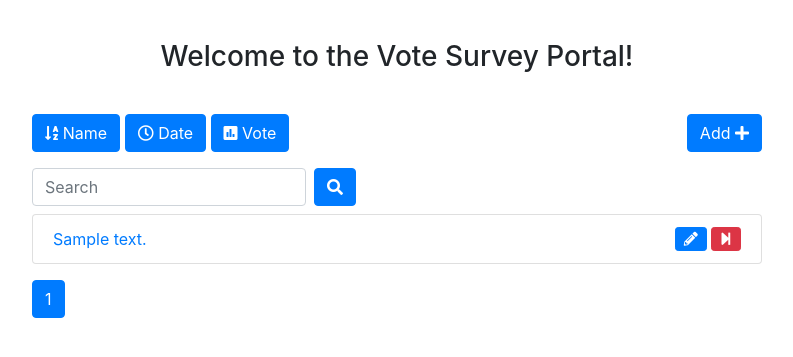
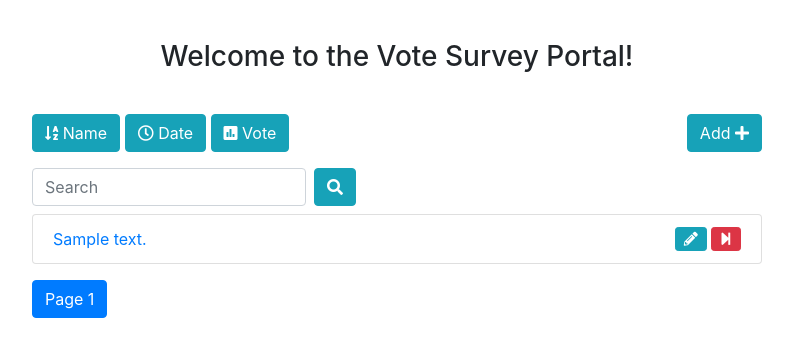
Before and after one commit to Radee1/vote, a Django app: page /polls/list/ in a window 1280 px wide. Shown: the part 56-413 px from the top of the page, without its empty margins (243-1036 px from the left). Run offline with Django 3.2, Linux system fonts and the light colour scheme; a user stored in the database is signed in; tables that the repository leaves empty hold one stand-in row (values such as "Sample post"); some libraries are stand-ins or nearby versions.

Commit message:
Changed polls list button colours

```diff
--- a/polls/templates/polls/polls_list.html
+++ b/polls/templates/polls/polls_list.html
@@ -19,15 +19,15 @@
             </div>
             {% endif %}
 
-            <a class="btn btn-{% if 'name' in request.GET %}warning{% else %}primary{% endif %} mb-3" href="?name=True"
+            <a class="btn btn-{% if 'name' in request.GET %}warning{% else %}info{% endif %} mb-3" href="?name=True"
                 role="button"><i class="fas fa-sort-alpha-down"></i>
                 Name</a>
-            <a class="btn btn-{% if 'date' in request.GET %}warning{% else %}primary{% endif %} mb-3" href="?date=True"
+            <a class="btn btn-{% if 'date' in request.GET %}warning{% else %}info{% endif %} mb-3" href="?date=True"
                 role="button"><i class="far fa-clock"></i> Date</a>
-            <a class="btn btn-{% if 'vote' in request.GET %}warning{% else %}primary{% endif %} mb-3" href="?vote=True"
+            <a class="btn btn-{% if 'vote' in request.GET %}warning{% else %}info{% endif %} mb-3" href="?vote=True"
                 role="button"><i class="fas fa-poll"></i> Vote</a>
 
-            <a class="btn btn-primary mb-3 float-right" href="{% url 'polls:add' %}" role="button">Add <i
+            <a class="btn btn-info mb-3 float-right" href="{% url 'polls:add' %}" role="button">Add <i
                     class="fas fa-plus"></i></a>
 
             <form class="form-inline">
@@ -35,7 +35,7 @@
                     <input type="search" class="form-control" name="search" placeholder="Search"
                         value={{ search_term }}>
                 </div>
-                <button type="submit" class="btn btn-primary mb-2"><i class="fas fa-search"></i></button>
+                <button type="submit" class="btn btn-info mb-2"><i class="fas fa-search"></i></button>
             </form>
 
 
@@ -54,7 +54,7 @@
                             class="fas fa-step-forward float-right btn btn-danger btn-sm"></i></a>
                     {% endif %}
                     <a href="{% url 'polls:edit' poll.id %}" class="mr-3" data-toggle="tooltip" data-placement="top"
-                        title="Edit Poll"><i class="fas fa-pencil-alt float-right btn btn-primary btn-sm mr-1"></i></a>
+                        title="Edit Poll"><i class="fas fa-pencil-alt float-right btn btn-info btn-sm mr-1"></i></a>
                     {% endif %}
                 </li>
                 {% endfor %}
@@ -70,7 +70,7 @@
                             href="?page={{ polls.previous_page_number }}&{{ params }}">Previous</a></li>
                     {% endif %}
 
-                    <li class="page-item active"><a class="page-link" href="">{{ polls.number }}</a></li>
+                    <li class="page-item active"><a class="page-link" href="">Page {{ polls.number }}</a></li>
 
                     {% if polls.has_next %}
                     <li class="page-item"><a class="page-link"
```
